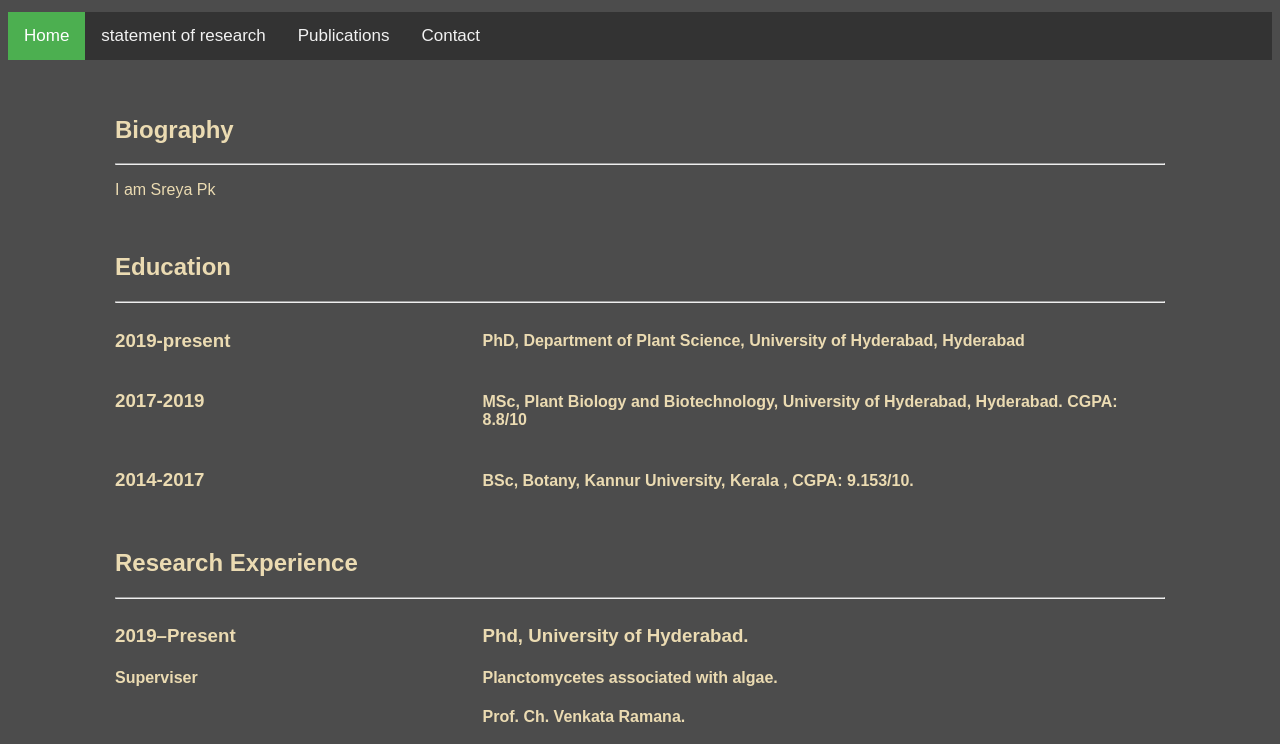
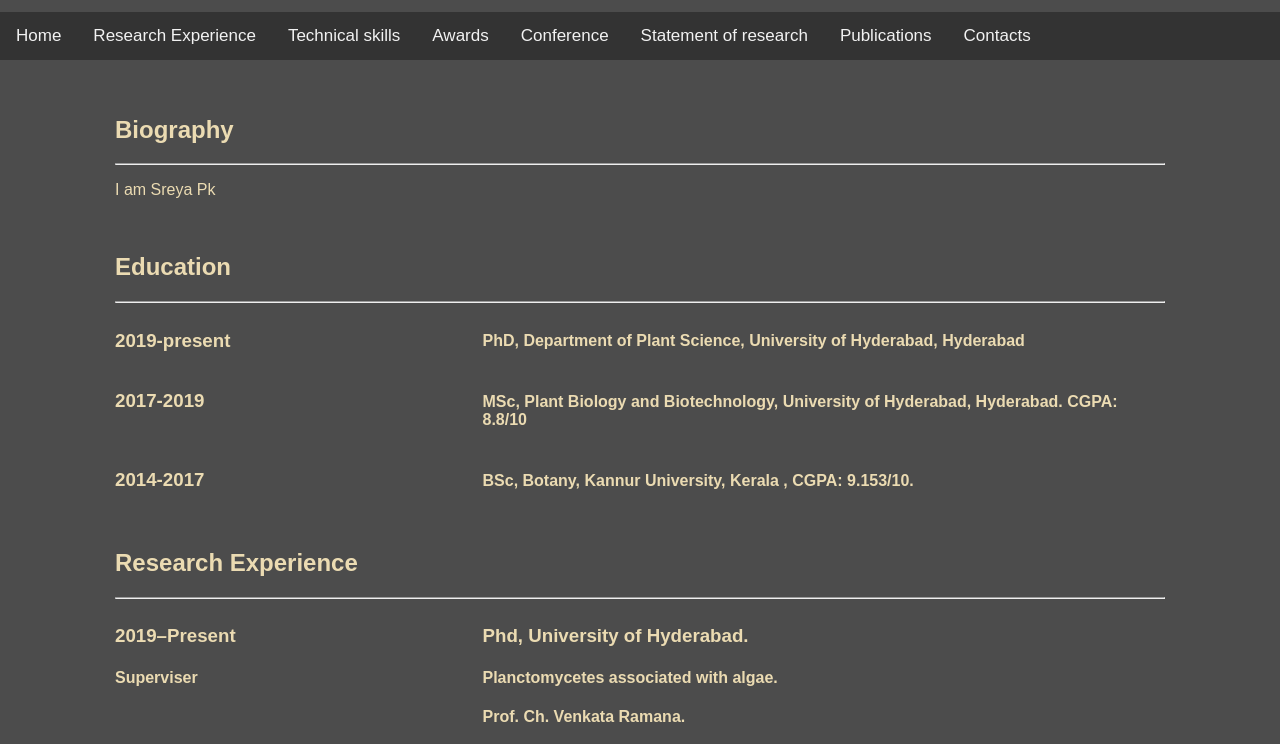
Before and after one commit to pksreya/pksreya.github.io, a plain HTML site: page index.html in a window 1280 px wide. Shown: the part 87-831 px from the top of the page. Drawn offline with Linux system fonts and the light colour scheme.

Commit message:
schroll added

```diff
--- a/index.html
+++ b/index.html
@@ -10,17 +10,21 @@
 
 
 
-<div class="header">
+<div class="header menu" id="home">
 	<h1>Sreya Pk</h1>
 </div>
-<div class="navbar" id="myNavbar">
-  	<a href="index.html"class="active">Home</a>
-  	<a href="statement.html">statement of research</a>
-  	<a href="publications.html">Publications</a>
-  	<a href="contact.html">Contact</a>
+
+<nav class="navbar" id="myNavbar">
+  	<a href="#home">Home</a>
+  	<a href="#research">Research Experience</a>
+  	<a href="#technical">Technical skills</a>
+  	<a href="#awards">Awards</a>
+  	<a href="#conference">Conference</a>
+  	<a href="#statement">Statement of research</a>
+  	<a href="#publications">Publications</a>
+  	<a href="#contacts">Contacts</a>
   	<a href="javascript:void(-1);" style="font-size:15px;" class="icon" onclick="myFunction()">&#9776;</a>
-</div>
-
+</nav>
 <br>
 <!-- _______Java_Script_for_Responsive_Navigationbar________ -->
 <script>
@@ -85,8 +89,7 @@
 
 
 <br>
-
-<h2>Research Experience</h2><hr>
+<h2 class="menu" id="research">Research Experience</h2><hr>
 
 <div class="row">
   	<div class="column left">
@@ -147,7 +150,7 @@
 </div>
 <br>
 
-<h2>Technical skills</h2><hr>
+<h2 class="menu" id="technical">Technical skills</h2><hr>
 <div class="row">
 	<div class="column left">
     		<h3></h3>
@@ -174,7 +177,7 @@
 	</div>
 </div>
 <br>
-<h2>Awards/fellowships</h2><hr>
+<h2 class="menu" id="awards">Awards/fellowships</h2><hr>
 
 <div class="row">
 	<div class="column left">
@@ -253,7 +256,7 @@
 		<h4>Selected among top 1 % in Higher Secondary Examination.</h4>
 	</div>
 	</div>
-<h2>Conference and School Attended</h2><hr>
+<h2 class="menu" id="conference">Conference and School Attended</h2><hr>
 
 <div class="row">
 	<div class="column left">
@@ -303,7 +306,7 @@
 <br>
 <div class="content">
 
-<h2>statement of research</h2>
+<h2 class="menu" id="statement">statement of research</h2>
 <hr>
 <p>
 The activities of each organism on earth have a critical impact on the delicate balance of the
@@ -343,7 +346,7 @@
 </p>
 </div>
 
-<h2>publications</h2><hr>
+<h2 class="menu" id="publications">Publications</h2><hr>
  <ol>
   <li>Dhanesh Kumar, Kumar Gaurav, Sreya PK, Shabbir A, Jagadeeshwari U, Sasikala Ch,
 and Ramana Ch. V. Gimesia chilikensis sp. nov., a haloalkali-tolerant planctomycete
@@ -357,7 +360,7 @@
 isolated from a marine sponge. Antonie van Leeuwenhoek J Microbiol, 2020-(MS under
 revision).</li>
 </ol>
-<h2>Contacts</h2><hr>
+<h2 id="contacts">Contacts</h2><hr>
 Email: 19lpph02@uohyd.ac.in
 Mobile: 9495135284
 <div class="footer">
--- a/style.css
+++ b/style.css
@@ -1,10 +1,16 @@
+html {
+  	scroll-behavior: smooth;
+}
 /* Style the body */
 body {
 	font-family: Arial, Helvetica, sans-serif;
-/*  	margin: 50px;*/
+  	margin: 0 auto;
 	color: #ebdbb2;
 	background-color:#4c4c4c ;
 
+}
+.menu {
+  	scroll-margin-top: 3em;
 }
 
 .header {
@@ -31,12 +37,13 @@
 
 /* The navbar container */
 .navbar {
-  overflow: hidden;
-  background-color: #333;
-  position: sticky;
-  top: 0;
-  width: 100%;
-  z-index: 1;
+  	overflow: hidden;
+  	background-color: #333;
+  	position: -webkit-sticky;
+	position: sticky;
+  	top: 0;
+/*  	width: 100%;
+  	z-index: 1;*/
 }
 
 .navbar a {
```
